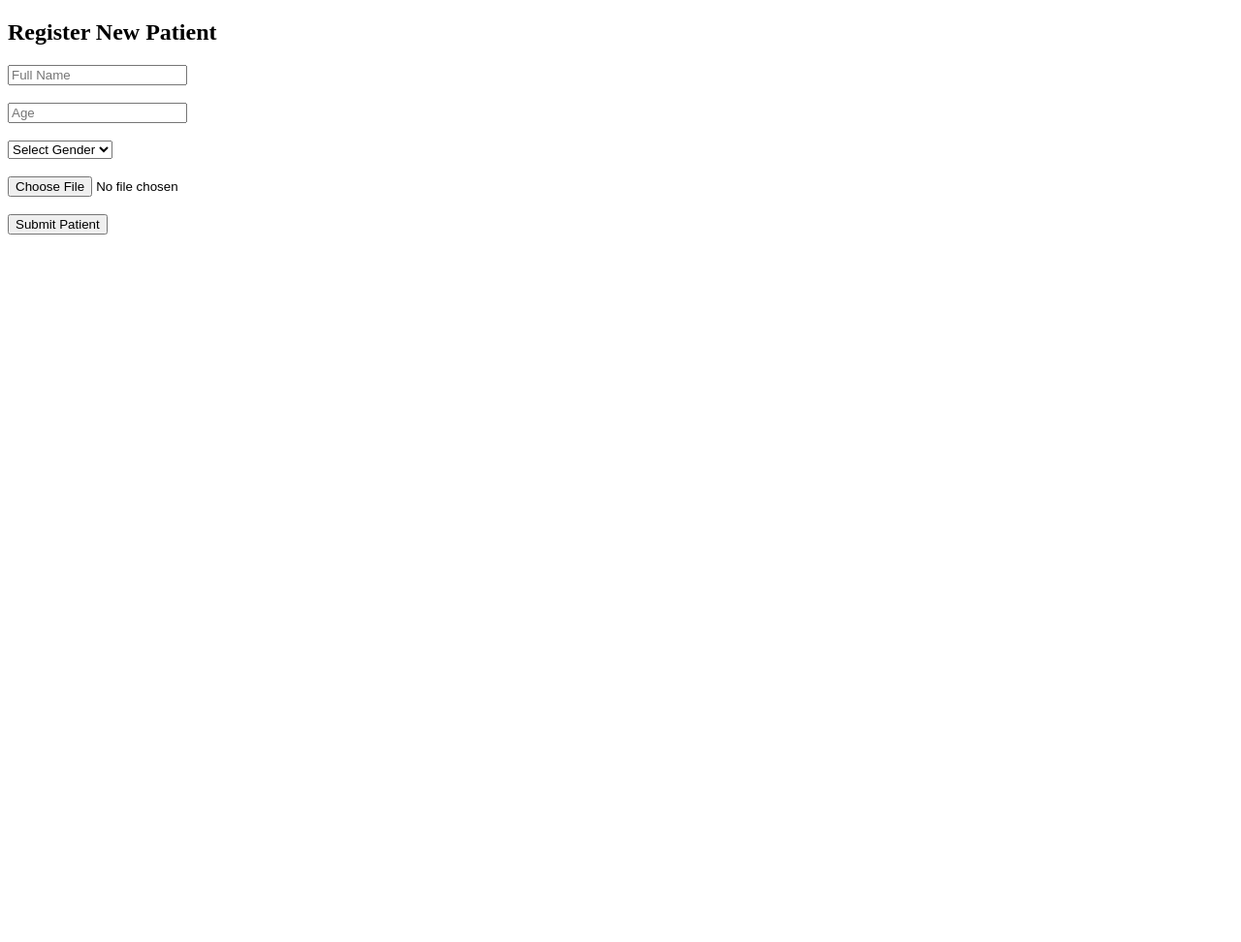
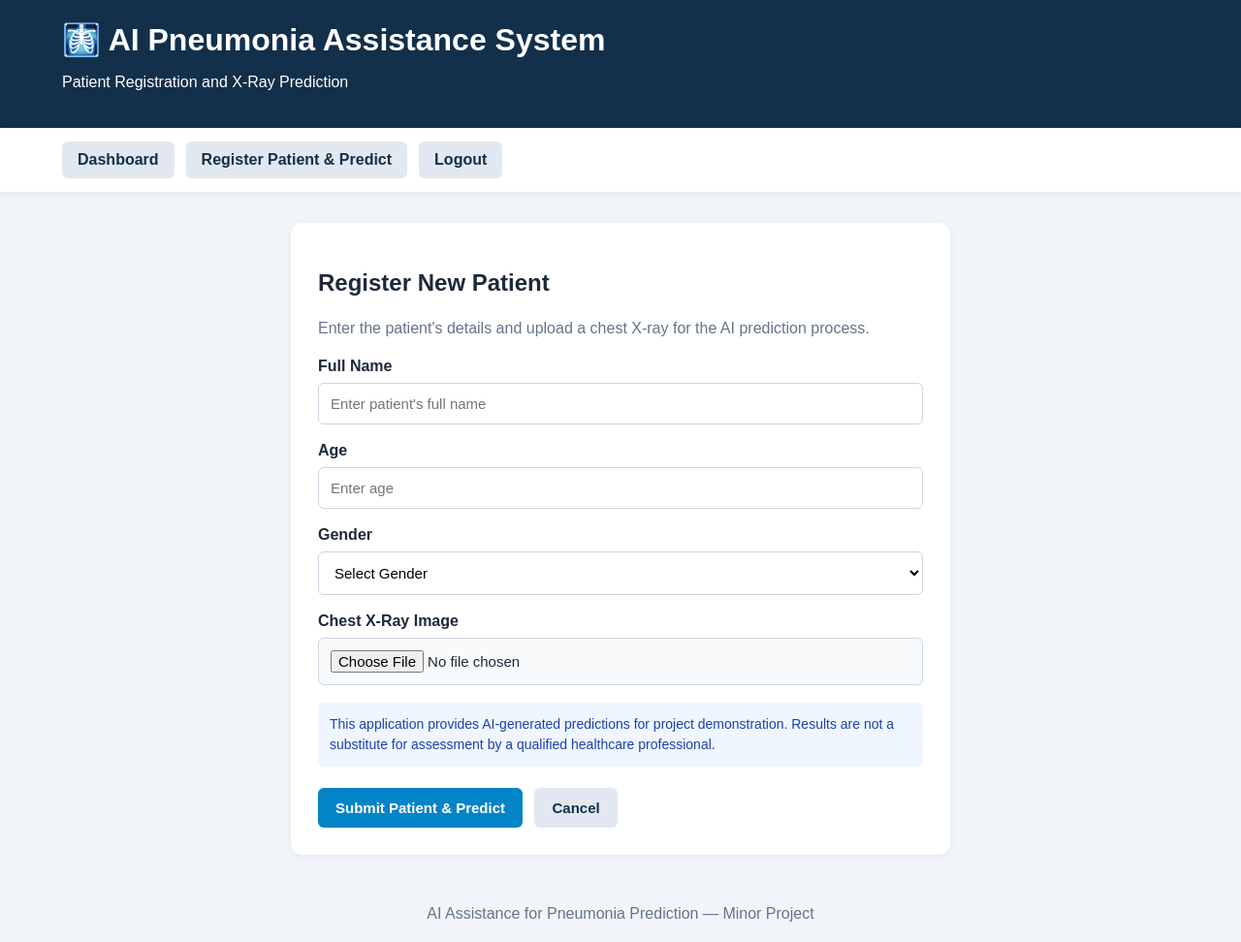
Before and after one commit to Sama-Pro/xray_ai, a Flask app: page /patient_form in a window 1280 px wide. Shown: the whole page at 97% size. Before the commit the page ends 242 px from the top, so only its background shows below. Run offline with Flask 3, Linux system fonts and the light colour scheme; the visitor is signed in with stand-in values (Sample User, id 1).

Commit message:
Improve patient registration page

```diff
--- a/deployment/templates/patient_form.html
+++ b/deployment/templates/patient_form.html
@@ -1,29 +1,220 @@
+
 <!DOCTYPE html>
-<html>
+<html lang="en">
 <head>
-    <title>Patient Registration</title>
+    <meta charset="UTF-8">
+    <meta name="viewport" content="width=device-width, initial-scale=1.0">
+
+    <title>Register Patient & Predict</title>
+
+    <style>
+        * {
+            box-sizing: border-box;
+        }
+
+        body {
+            margin: 0;
+            font-family: Arial, sans-serif;
+            background: #f1f5f9;
+            color: #1e293b;
+        }
+
+        header {
+            background: #12304a;
+            color: white;
+            padding: 22px 5%;
+        }
+
+        header h1 {
+            margin: 0 0 8px;
+        }
+
+        nav {
+            background: white;
+            padding: 14px 5%;
+            display: flex;
+            gap: 12px;
+            flex-wrap: wrap;
+            box-shadow: 0 2px 5px #00000010;
+        }
+
+        nav a {
+            text-decoration: none;
+            background: #e2e8f0;
+            color: #12304a;
+            padding: 10px 16px;
+            border-radius: 6px;
+            font-weight: bold;
+        }
+
+        nav a:hover {
+            background: #cbd5e1;
+        }
+
+        main {
+            max-width: 720px;
+            margin: 32px auto;
+            padding: 0 20px;
+        }
+
+        .card {
+            background: white;
+            padding: 28px;
+            border-radius: 12px;
+            box-shadow: 0 2px 8px #0000000d;
+        }
+
+        .intro {
+            color: #64748b;
+            line-height: 1.6;
+        }
+
+        label {
+            display: block;
+            margin: 18px 0 8px;
+            font-weight: bold;
+        }
+
+        input, select {
+            display: block;
+            width: 100%;
+            padding: 12px;
+            border: 1px solid #cbd5e1;
+            border-radius: 6px;
+            font-size: 15px;
+            background: white;
+        }
+
+        input[type="file"] {
+            background: #f8fafc;
+        }
+
+        .button {
+            display: inline-block;
+            border: none;
+            background: #0284c7;
+            color: white;
+            text-decoration: none;
+            padding: 12px 18px;
+            border-radius: 6px;
+            font-size: 15px;
+            font-weight: bold;
+            cursor: pointer;
+            margin-top: 22px;
+        }
+
+        .button:hover {
+            background: #0369a1;
+        }
+
+        .secondary {
+            background: #e2e8f0;
+            color: #12304a;
+            margin-left: 8px;
+        }
+
+        .secondary:hover {
+            background: #cbd5e1;
+        }
+
+        .notice {
+            margin-top: 18px;
+            padding: 12px;
+            background: #eff6ff;
+            border-radius: 6px;
+            color: #1e40af;
+            font-size: 14px;
+            line-height: 1.5;
+        }
+
+        footer {
+            text-align: center;
+            padding: 20px;
+            color: #64748b;
+        }
+    </style>
 </head>
+
 <body>
 
-    <h2>Register New Patient</h2>
+<header>
+    <h1>🩻 AI Pneumonia Assistance System</h1>
+    <p>Patient Registration and X-Ray Prediction</p>
+</header>
 
-    <form action="/patient_form" method="POST" enctype="multipart/form-data">
+<nav>
+    <a href="{{ url_for('dashboard') }}">Dashboard</a>
+    <a href="{{ url_for('patient_form') }}">Register Patient & Predict</a>
+    <a href="{{ url_for('logout') }}">Logout</a>
+</nav>
 
-        <input type="text" name="full_name" placeholder="Full Name" required><br><br>
+<main>
+    <section class="card">
+        <h2>Register New Patient</h2>
 
-        <input type="number" name="age" placeholder="Age" required><br><br>
+        <p class="intro">
+            Enter the patient's details and upload a chest X-ray
+            for the AI prediction process.
+        </p>
 
-        <select name="gender" required>
-            <option value="">Select Gender</option>
-            <option value="Male">Male</option>
-            <option value="Female">Female</option>
-        </select><br><br>
+        <form action="{{ url_for('patient_form') }}"
+              method="POST"
+              enctype="multipart/form-data">
 
-        <input type="file" name="image" accept="image/*" required><br><br>
+            <label for="full_name">Full Name</label>
+            <input
+                type="text"
+                id="full_name"
+                name="full_name"
+                placeholder="Enter patient's full name"
+                required>
 
-        <button type="submit">Submit Patient</button>
+            <label for="age">Age</label>
+            <input
+                type="number"
+                id="age"
+                name="age"
+                placeholder="Enter age"
+                min="1"
+                max="120"
+                required>
 
-    </form>
+            <label for="gender">Gender</label>
+            <select id="gender" name="gender" required>
+                <option value="">Select Gender</option>
+                <option value="Male">Male</option>
+                <option value="Female">Female</option>
+            </select>
+
+            <label for="image">Chest X-Ray Image</label>
+            <input
+                type="file"
+                id="image"
+                name="image"
+                accept="image/jpeg,image/png,image/webp"
+                required>
+
+            <div class="notice">
+                This application provides AI-generated predictions
+                for project demonstration. Results are not a substitute
+                for assessment by a qualified healthcare professional.
+            </div>
+
+            <button class="button" type="submit">
+                Submit Patient & Predict
+            </button>
+
+            <a class="button secondary"
+               href="{{ url_for('dashboard') }}">
+                Cancel
+            </a>
+        </form>
+    </section>
+</main>
+
+<footer>
+    AI Assistance for Pneumonia Prediction — Minor Project
+</footer>
 
 </body>
 </html>
```
